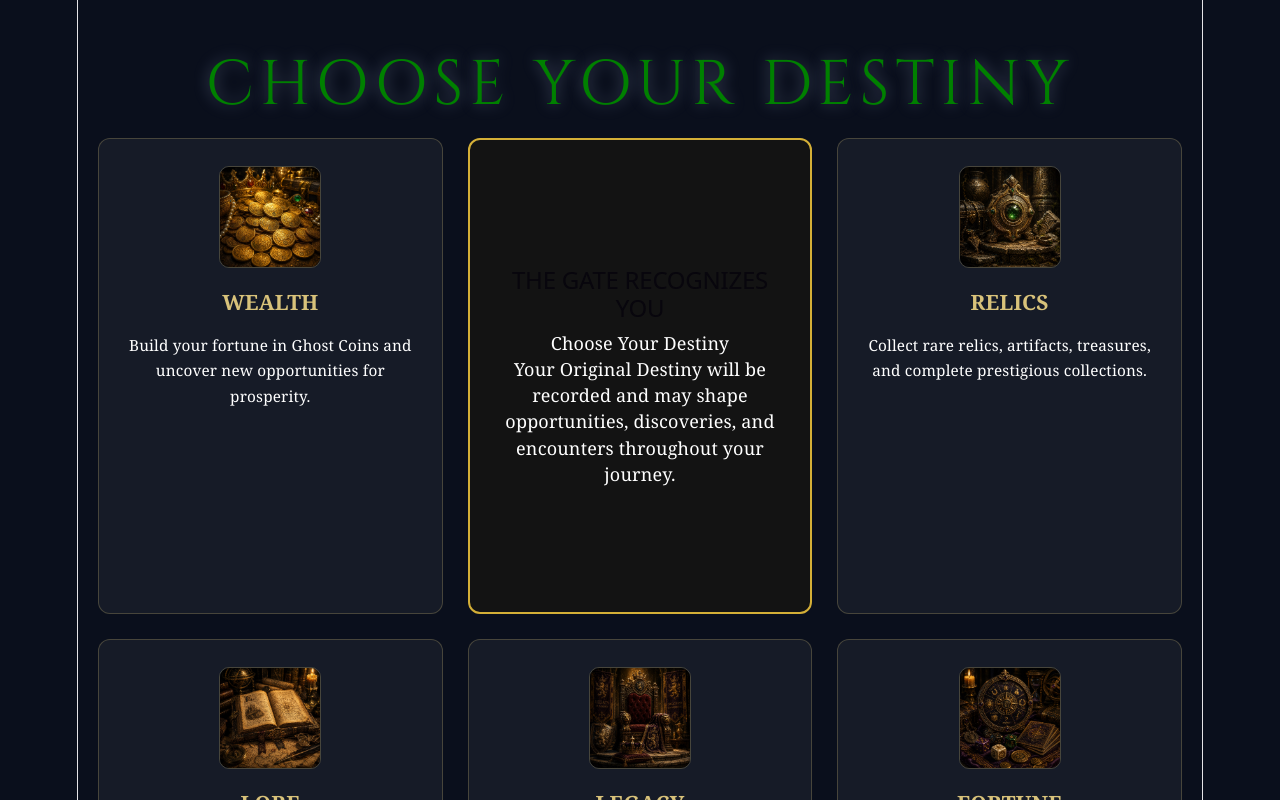
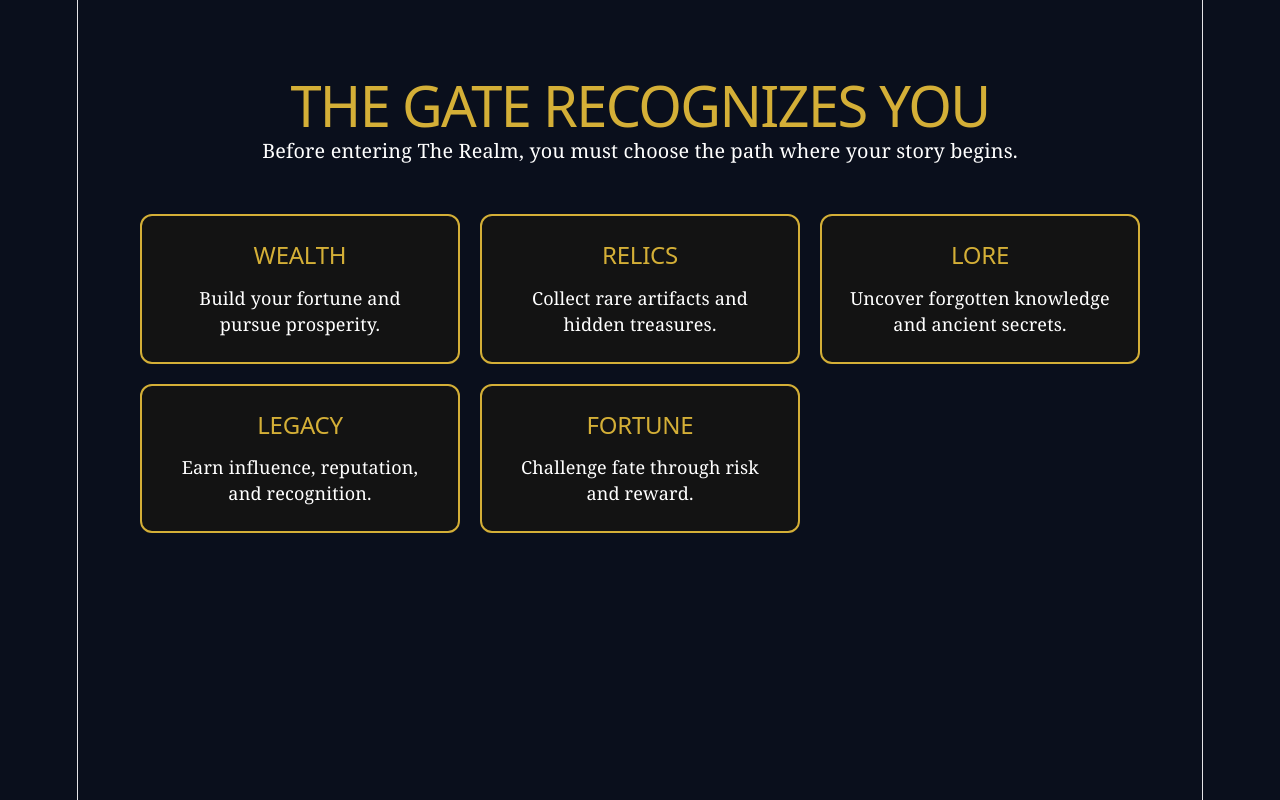
Before and after one commit to fperry64/the-realm, a React app in the folder web/: page /choose-destiny in a window 1280 px wide. Shown: the top 800 px of the page. Built offline with nearby package versions, Linux system fonts and the light colour scheme; the HTML template or start-up script is replaced by a standard one.

Commit message:
Update Choose Destiny Page v2

```diff
--- a/web/src/ChooseDestiny.css
+++ b/web/src/ChooseDestiny.css
@@ -1,31 +1,44 @@
 .choose-destiny-page {
-  max-width: 1200px;
+  max-width: 1000px;
   margin: 0 auto;
-  padding: 40px 20px;
+  padding: 60px 20px;
   text-align: center;
 }
 
-.destiny-layout {
+.choose-destiny-page h1 {
+  color: #d4af37;
+  margin-bottom: 20px;
+}
+
+.destiny-message {
+  font-size: 1.1rem;
+  margin-bottom: 50px;
+}
+
+.destiny-grid {
   display: grid;
   grid-template-columns: repeat(3, 1fr);
-  gap: 25px;
-  max-width: 1100px;
-  margin: 40px auto;
+  gap: 20px;
 }
 
-.gate-card {
+.destiny-card {
   background: rgba(20, 20, 20, 0.95);
   border: 2px solid #d4af37;
   border-radius: 12px;
-  padding: 20px;
-  text-align: center;
-
-  display: flex;
-  flex-direction: column;
-  justify-content: center;
+  padding: 25px;
+  cursor: pointer;
+  transition: transform 0.2s ease;
 }
 
-.destiny-layout .pursuit-card,
-.destiny-layout .gate-card {
-  min-height: 420px;
+.destiny-card:hover {
+  transform: translateY(-4px);
 }
+
+.destiny-card h2 {
+  color: #d4af37;
+  margin-bottom: 15px;
+}
+
+.destiny-card p {
+  margin: 0;
+}
--- a/web/src/pages/ChooseDestiny.jsx
+++ b/web/src/pages/ChooseDestiny.jsx
@@ -1,96 +1,40 @@
 import '../ChooseDestiny.css'
-
-import wealthImg from '../assets/wealth.png'
-import relicsImg from '../assets/relics.png'
-import loreImg from '../assets/lore.png'
-import legacyImg from '../assets/legacy.png'
-import fortuneImg from '../assets/fortune.png'
 
 function ChooseDestiny() {
   return (
     <div className="choose-destiny-page">
 
-      <h1 className="legend-title">CHOOSE YOUR DESTINY</h1>
+      <h1>THE GATE RECOGNIZES YOU</h1>
 
-      <div className="destiny-layout">
+      <p className="destiny-message">
+        Before entering The Realm, you must choose the path where your story begins.
+      </p>
 
-        {/* WEALTH */}
-        <div className="pursuit-card">
-          <img
-            src={wealthImg}
-            alt="Wealth"
-            className="pursuit-icon"
-          />
-          <h3>WEALTH</h3>
-          <p>
-            Build your fortune in Ghost Coins and uncover new opportunities for prosperity.
-          </p>
+      <div className="destiny-grid">
+
+        <div className="destiny-card">
+          <h2>WEALTH</h2>
+          <p>Build your fortune and pursue prosperity.</p>
         </div>
 
-        {/* GATE CARD */}
-        <div className="gate-card">
-          <h2>THE GATE RECOGNIZES YOU</h2>
-
-          <p>
-            Choose Your Destiny
-          </p>
-
-          <p>
-            Your Original Destiny will be recorded and may shape opportunities,
-            discoveries, and encounters throughout your journey.
-          </p>
+        <div className="destiny-card">
+          <h2>RELICS</h2>
+          <p>Collect rare artifacts and hidden treasures.</p>
         </div>
 
-        {/* RELICS */}
-        <div className="pursuit-card">
-          <img
-            src={relicsImg}
-            alt="Relics"
-            className="pursuit-icon"
-          />
-          <h3>RELICS</h3>
-          <p>
-            Collect rare relics, artifacts, treasures, and complete prestigious collections.
-          </p>
+        <div className="destiny-card">
+          <h2>LORE</h2>
+          <p>Uncover forgotten knowledge and ancient secrets.</p>
         </div>
 
-        {/* LORE */}
-        <div className="pursuit-card">
-          <img
-            src={loreImg}
-            alt="Lore"
-            className="pursuit-icon"
-          />
-          <h3>LORE</h3>
-          <p>
-            Discover the history of The Realm and uncover the secrets of legendary figures.
-          </p>
+        <div className="destiny-card">
+          <h2>LEGACY</h2>
+          <p>Earn influence, reputation, and recognition.</p>
         </div>
 
-        {/* LEGACY */}
-        <div className="pursuit-card">
-          <img
-            src={legacyImg}
-            alt="Legacy"
-            className="pursuit-icon"
-          />
-          <h3>LEGACY</h3>
-          <p>
-            Earn titles, achievements, reputation, influence, and recognition.
-          </p>
-        </div>
-
-        {/* FORTUNE */}
-        <div className="pursuit-card">
-          <img
-            src={fortuneImg}
-            alt="Fortune"
-            className="pursuit-icon"
-          />
-          <h3>FORTUNE</h3>
-          <p>
-            Challenge fate through games, events, risks, and rewards.
-          </p>
+        <div className="destiny-card">
+          <h2>FORTUNE</h2>
+          <p>Challenge fate through risk and reward.</p>
         </div>
 
       </div>
```
